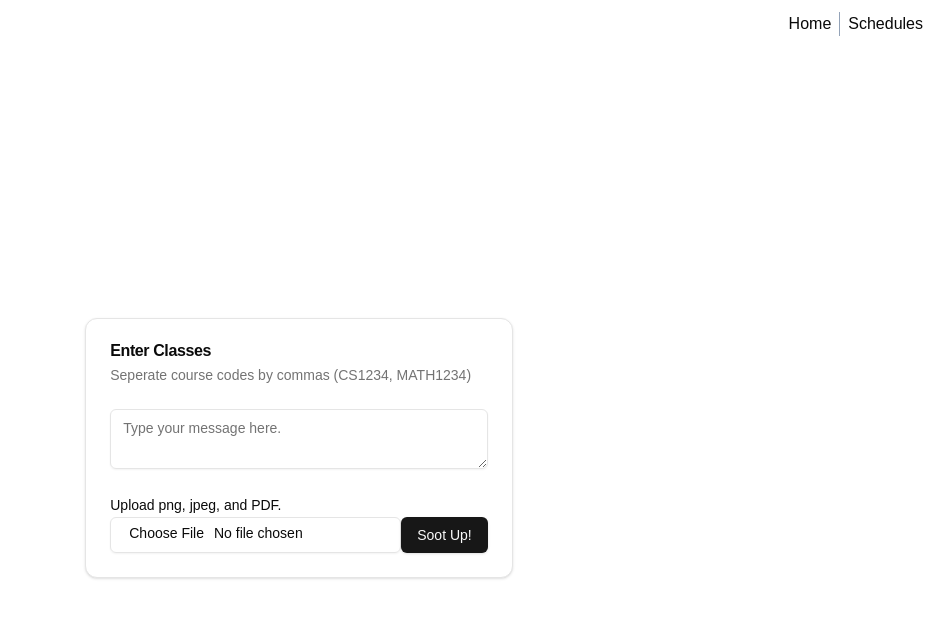
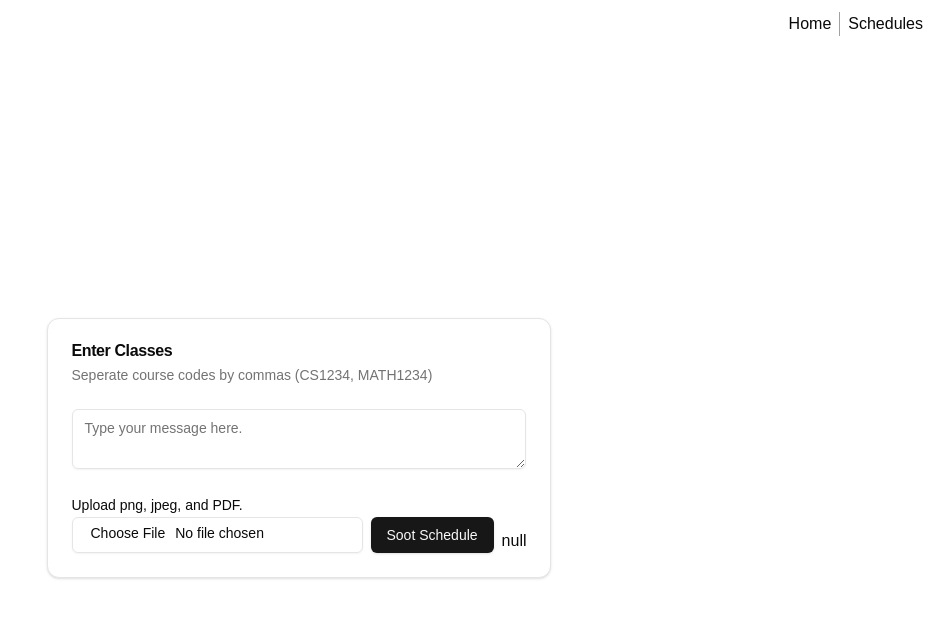
Before and after one commit to tuann72/soot-scheduler, a Next.js app in the folder frontend/: page / in a window 1280 px wide. Shown: the top 618 px of the page, without its empty margins (341-1280 px from the left). Built offline with nearby package versions, Linux system fonts and the light colour scheme.

Commit message:
added fetch request with loading handles

```diff
--- a/frontend/src/app/page.tsx
+++ b/frontend/src/app/page.tsx
@@ -3,6 +3,7 @@ import { Textarea } from "@/components/ui/textarea"
 import { Input } from "@/components/ui/input"
 import { Label } from "@/components/ui/label"
 import Link from "next/link";
+
 
 import {
   Card,
@@ -13,9 +14,32 @@ import {
   CardTitle,
 } from "@/components/ui/card"
 
-
+import { useState } from "react";
 
 export default function Home() {
+  const [data, setData] = useState(null);
+  const [loading, setLoading] = useState(false);
+  const [error, setError] = useState<string | null>(null);
+
+  const handleClick = async () => {
+    setLoading(true);
+    setError(null);
+
+    try {
+      const response = await fetch("http://127.0.0.1:5000/");
+      if (!response.ok) {
+        throw new Error("Failed to fetch data");
+      }
+
+      const result = await response.json();
+      setData(result); // Store the fetched data
+    } catch (err) {
+      setError("Failed to fetch data"); // Handle error
+    } finally {
+      setLoading(false); // Turn off loading state
+    }
+  };
+
   return (
     <div>
       <main className="min-h-screen flex flex-col justify-center items-center">
@@ -28,12 +52,17 @@ export default function Home() {
             <CardContent>
             <Textarea maxLength={300} placeholder="Type your message here." className="h-50[px] max-h-[200px]"/>
             </CardContent>
-            <CardFooter className="flex justify-between items-end">
+            <CardFooter className="flex justify-between items-end space-x-2">
               <div>
                 <Label htmlFor="picture">Upload png, jpeg, and PDF.</Label>
-                <Input id="picture" type="file" />
+                <Input id="picture" type="file"/>
               </div>
-              <Button>Soot Up!</Button>
+              <Button onClick={handleClick} disabled={loading}>
+                {loading ? "Sooting..." : "Soot Schedule"}
+              </Button>
+              <div>
+              {JSON.stringify(data, null, 2)}
+              </div>
             </CardFooter>
           </Card>
         </div>
```
